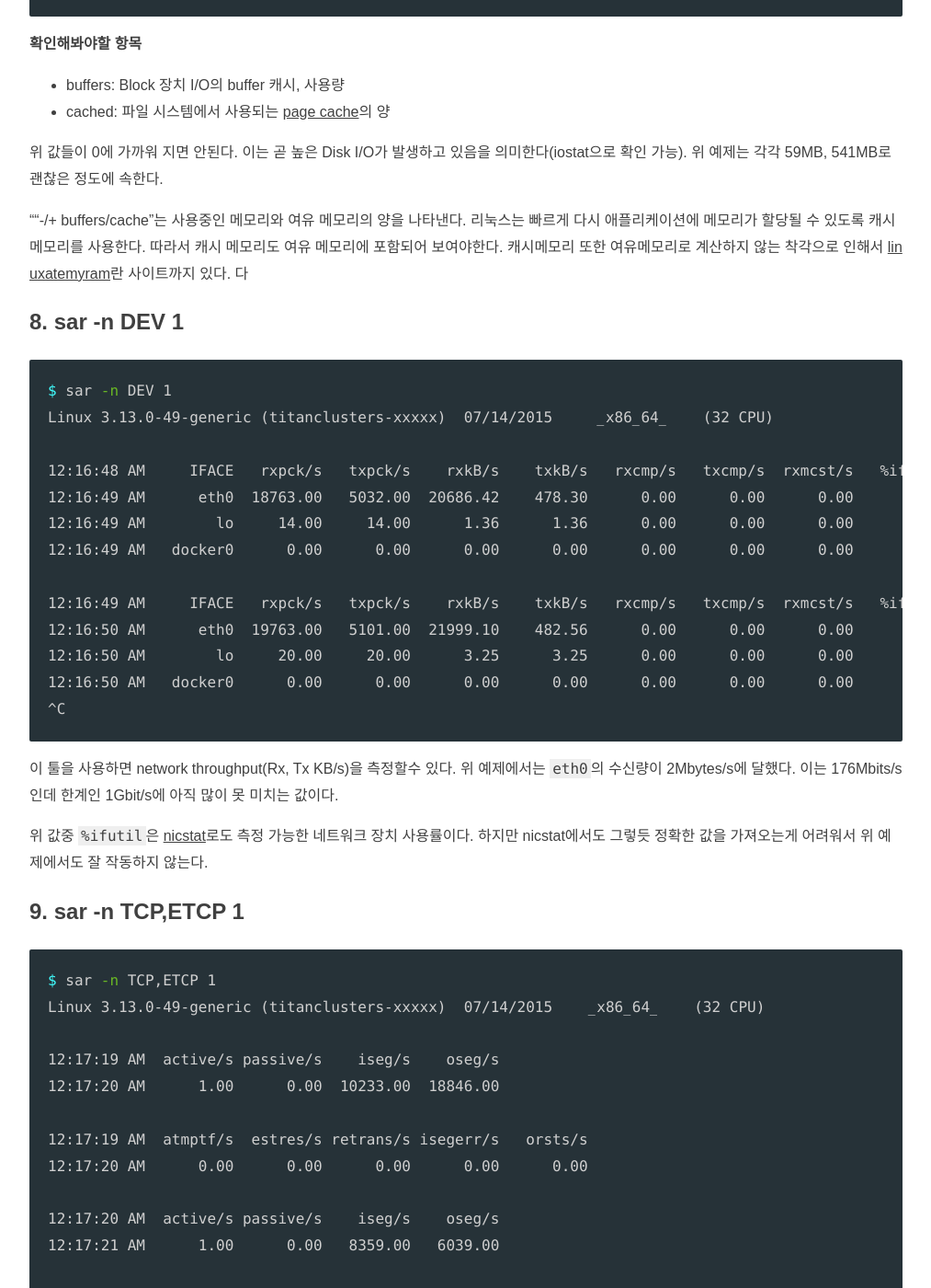
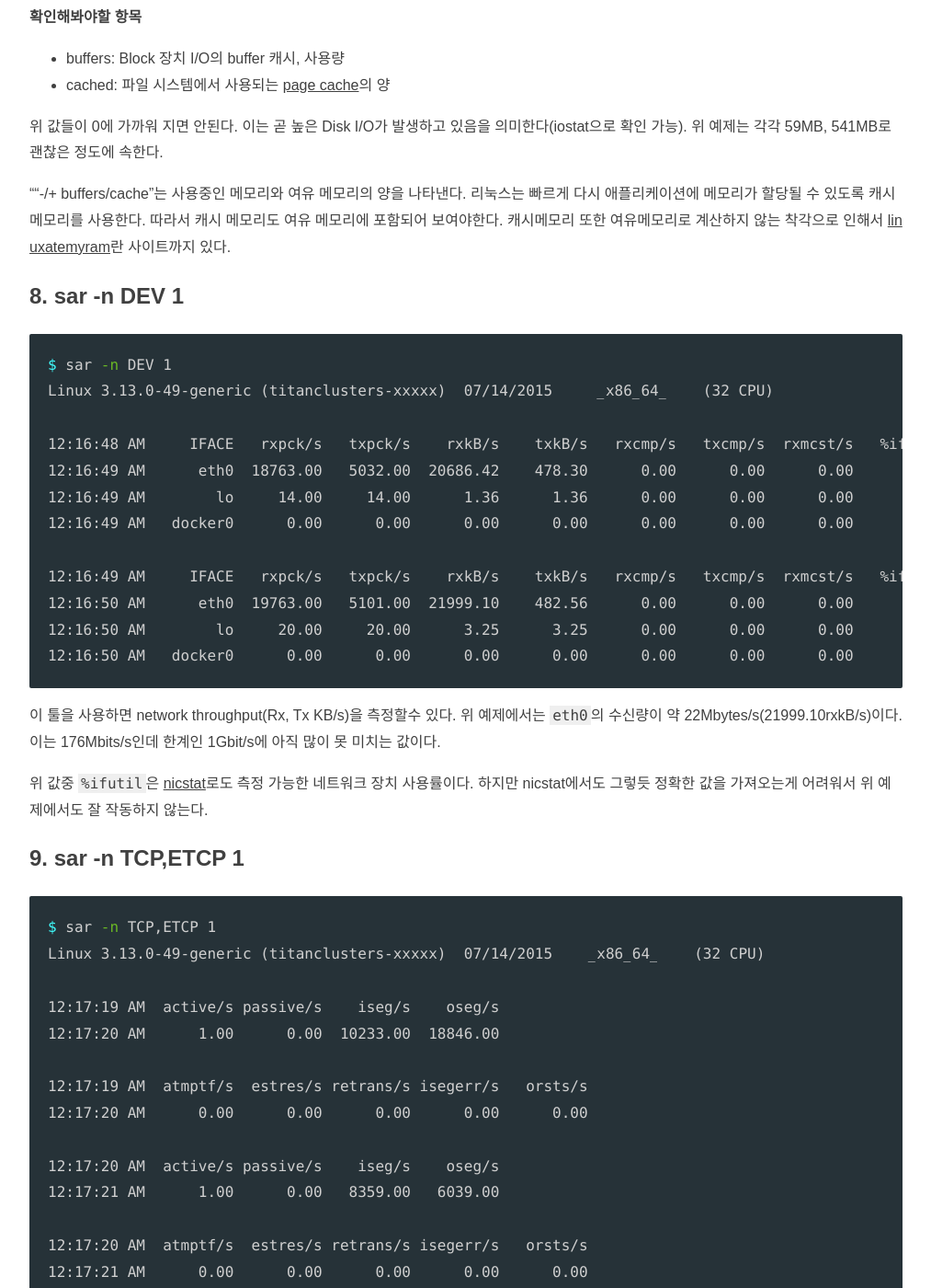
Before and after one commit to Luavis/luavis.github.io, a Jekyll site: the page built from _posts/server/2017-08-23-linux-performance-analysis.md, in a window 1280 px wide and 1400 px high, scrolled down 5317 px. Shown: the whole window at 92% size, without its empty margins (133-1146 px from the left). Built offline with Jekyll 4.4.1, drawn with Linux system fonts in a browser that asks for light colours; some web fonts are replaced; comment, search, counter and statistics services are not loaded; some of the changed text lies outside the part shown.

````diff
--- a/_posts/server/2017-08-23-linux-performance-analysis.md
+++ b/_posts/server/2017-08-23-linux-performance-analysis.md
@@ -34,6 +34,7 @@
 
 아래 각각의 커맨드에 대한 설명에 붙어 있는 예제는 넷플릭스가 production 상태의 서버에서 측정한 값이다. 각 커맨드에 대한 더 많은 설명은 man 페이지를 이용해서 찾으면 된다.
 
+
 ## 1. uptime
 
 ```sh
@@ -85,7 +87,6 @@
 * **us, sy, id, wa, st**: 모든 CPU의 평균적인 CPU time을 측정할 수 있다. 각각 user time, 커널에서 사용되는 system time, idle, wait I/O 그리고 stolen time순이다(stolen time은 hypervisor가 가상 CPU를 서비스 하는 동안 실제 CPU를 차지한 시간을 이야기한다.).
 
 
-
 ## 4. mpstat -p ALL 1
 
 ```sh
@@ -102,6 +103,7 @@
 ```
 
 이 커멘드는 CPU time을 CPU 별로 측정할 수 있다. 이 방법을 통하면 각 CPU별로 불균형한 상태를 확인할 수 있는데, 한 CPU만 일하고 있는것은 application이 single thread로 동작한다는 이야기다.
+
 
 ## 5. pidstat 1
 
@@ -149,8 +151,6 @@
 dm-1        0.00     0.00    0.00    0.94     0.01     3.78     8.00     0.33  345.84    0.04  346.81   0.01   0.00
 dm-2        0.00     0.00    0.09    0.07     1.35     0.36    22.50     0.00    2.55    0.23    5.62   1.78   0.03
 [...]
-^C
-
 ```
 
 block device(HDD, SSD, ...)가 어떻게 동작하는지 이해하기 좋은 툴이다.
@@ -180,7 +180,8 @@
 위 값들이 0에 가까워 지면 안된다. 이는 곧 높은 Disk I/O가 발생하고 있음을 의미한다(iostat으로 확인 가능). 위 예제는 각각 59MB, 541MB로 괜찮은 정도에 속한다.
 
 "“-/+ buffers/cache"는 사용중인 메모리와 여유 메모리의 양을 나타낸다. 리눅스는 빠르게 다시 애플리케이션에 메모리가 할당될 수 있도록 캐시메모리를 사용한다. 따라서 캐시 메모리도 여유 메모리에 포함되어 보여야한다. 캐시메모리 또한 여유메모리로 계산하지 않는 착각으로 인해서 [linuxatemyram](http://www.linuxatemyram.com/)란 사이트까지 있다.
-다
+
+
 ## 8. sar -n DEV 1
 
 ```sh
@@ -196,10 +197,9 @@
 12:16:50 AM      eth0  19763.00   5101.00  21999.10    482.56      0.00      0.00      0.00      0.00
 12:16:50 AM        lo     20.00     20.00      3.25      3.25      0.00      0.00      0.00      0.00
 12:16:50 AM   docker0      0.00      0.00      0.00      0.00      0.00      0.00      0.00      0.00
-^C
 ```
 
-이 툴을 사용하면 network throughput(Rx, Tx KB/s)을 측정할수 있다. 위 예제에서는 `eth0`의 수신량이 2Mbytes/s에 달했다. 이는 176Mbits/s인데 한계인 1Gbit/s에 아직 많이 못 미치는 값이다.
+이 툴을 사용하면 network throughput(Rx, Tx KB/s)을 측정할수 있다. 위 예제에서는 `eth0`의 수신량이 약 22Mbytes/s(21999.10rxkB/s)이다. 이는 176Mbits/s인데 한계인 1Gbit/s에 아직 많이 못 미치는 값이다.
 
 위 값중 `%ifutil`은 [nicstat](https://github.com/scotte/nicstat)로도 측정 가능한 네트워크 장치 사용률이다. 하지만 nicstat에서도 그렇듯 정확한 값을 가져오는게 어려워서 위 예제에서도 잘 작동하지 않는다.
 
@@ -220,7 +220,6 @@
 
 12:17:20 AM  atmptf/s  estres/s retrans/s isegerr/s   orsts/s
 12:17:21 AM      0.00      0.00      0.00      0.00      0.00
-^C
 ```
 이 값은 TCP 통신량을 요약해서 보여준다.
 
````
Also changed, not shown: other parts of _posts/server/2017-08-23-linux-performance-analysis.md (+2 -1 lines).
